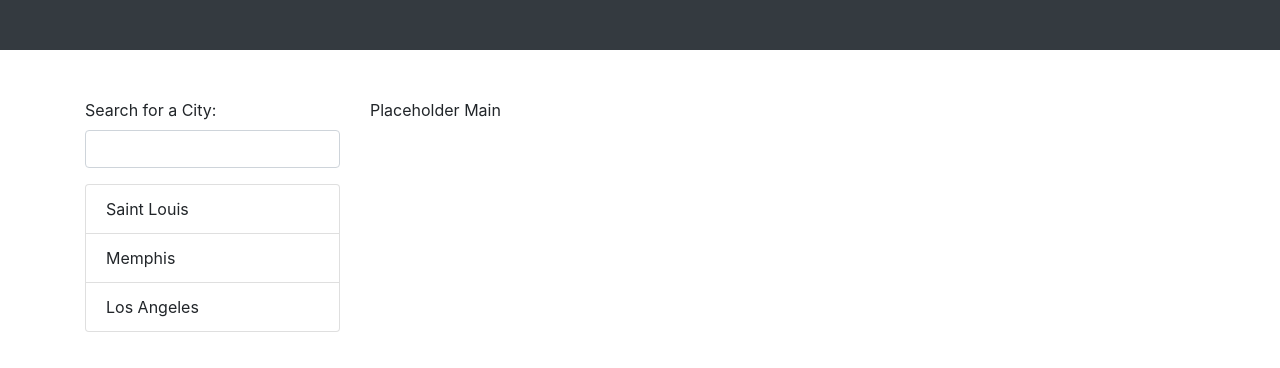
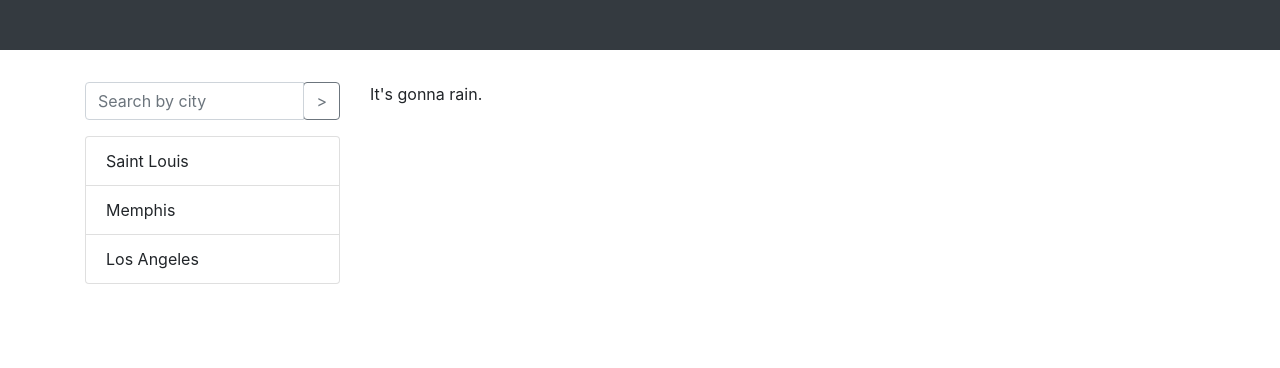
Before and after one commit to matthewxgoad/weather-dashboard, a plain HTML site: page index.html in a window 1280 px wide. Shown: the part 134-502 px from the top of the page. Drawn offline with nearby package versions, Linux system fonts and the light colour scheme.

Commit message:
updated layout styling and user input field

```diff
--- a/index.html
+++ b/index.html
@@ -15,13 +15,13 @@
             <h1 class="text-light text-center">Weather Dashboard</h1>
         </div>
       </div>
-    <div class="container">
-        <div class="row py-3">
+    <div class="container cities">
+        <div class="row">
             <!-- SIDEBAR -->
-            <div class="col-3" id="sticky-sidebar">
-                <div class="sticky-top form-group">
-                    <label for="usr">Search for a City:</label>
-                    <input type="text" class="form-control" id="usr">
+            <div class="col-3">
+                <div class="input-group mb-3">
+                    <input type="text" placeholder="Search by city" class="form-control search-input" id="search-input" aria-label="Default" aria-describedby="inputGroup-sizing-default">
+                    <button class="btn btn-outline-secondary input-group-append" type="button" id="search-btn"> > </button>
                   </div>
                   <ul class="list-group">
                     <li class="list-group-item">Saint Louis</li>
@@ -31,7 +31,7 @@
             </div>
             <!-- MAIN CONTENT -->
             <div class="col" id="main">
-                <p>Placeholder Main</p>
+                <p>It's gonna rain.</p>
             </div>
         </div>
     </div>
```
Also changed, not shown: assets/css/style.css (line endings or trailing spaces).
